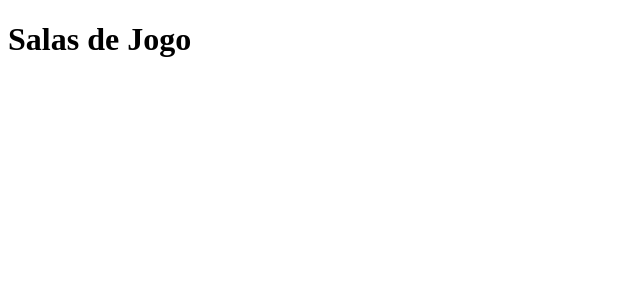
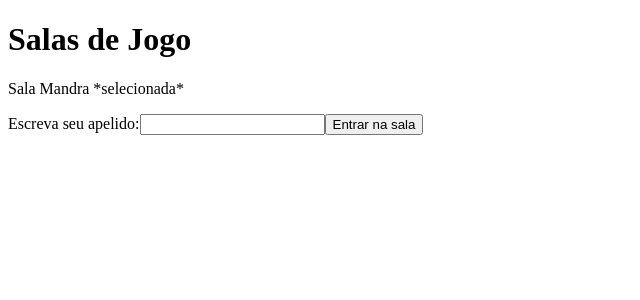
Before and after one commit to mustache1up/balela, a Vue app: page /room in a window 1280 px wide. Shown: the top 300 px of the page, without its empty margins (0-640 px from the left). Built offline with nearby package versions, Linux system fonts and the light colour scheme; no server answers.

Commit message:
implement rooms page

```diff
--- a/src/components/GamePage.vue
+++ b/src/components/GamePage.vue
@@ -11,7 +11,6 @@
       <button @click="submitDefinicao">Enviar definição</button>
     </div>
 
-    <!-- Mostrar a contagem regressiva -->
     <div>
       <p>Tempo restante: {{ timeLeft }} segundos</p>
     </div>
@@ -20,9 +19,11 @@
 
 <script>
 import { ref, computed, onMounted, watch } from "vue";
-import { ref as databaseRef, set } from "firebase/database";
-import db from "../firebaseConfig"; // Importe a instância do Firebase configurada
-import router from "../router"; // Importe o router conforme mencionado anteriormente
+import { ref as dbRef, set, getDatabase } from "firebase/database";
+import { getAuth, onAuthStateChanged } from "firebase/auth";
+import firebaseApp from "../firebaseConfig";
+import router from "../router";
+const db = getDatabase(firebaseApp);
 
 export default {
   props: {
@@ -32,10 +33,21 @@ export default {
     currentPlayer: String,
   },
   setup(props) {
+    const idJogadorEuProprio = ref("NONE"); // getAuth().currentUser.uid;
+
+    onAuthStateChanged(getAuth(), (user) => {
+      if (user) {
+        idJogadorEuProprio.value = user.uid;
+        console.log("USER " + user.uid + " SIGNED");
+      } else {
+        console.log("USER NOT SIGNED");
+      }
+    });
+
     const definicaoDoJogador = ref("");
     const timeLimit = 30; // Tempo limite em segundos
     const timeLeft = ref(timeLimit);
-    let timer = null; // Declaração da variável timer
+    let timer = null;
 
     const isMediador = computed(() => {
       props.mediatorName === props.currentPlayer;
@@ -44,9 +56,9 @@ export default {
 
     function submitDefinicao() {
       // Enviar a definição do jogador para o Firebase
-      const definicaoRef = databaseRef(
+      const definicaoRef = dbRef(
         db,
-        "salas/" + 0 + "/jogadores/" + 0 + "/definicao"
+        "salas/" + 0 + "/jogadores/" + idJogadorEuProprio.value + "/definicao"
       );
       set(definicaoRef, definicaoDoJogador.value);
     }
@@ -84,6 +96,7 @@ export default {
       submitDefinicao,
       isMediador,
       timeLeft,
+      idJogadorEuProprio,
     };
   },
 };
--- a/src/components/RoomPage.vue
+++ b/src/components/RoomPage.vue
@@ -1,15 +1,46 @@
-<!-- RoomPage.vue -->
 <template>
   <div>
     <h1>Salas de Jogo</h1>
-    <!-- Lista de salas disponíveis e botões para criar e entrar em salas -->
+    <p>Sala Mandra *selecionada*</p>
+    <div>
+      <label for="apelido">Escreva seu apelido:</label>
+      <input type="text" id="apelido" v-model="apelido" />
+      <button @click="entrarNaSala">Entrar na sala</button>
+    </div>
   </div>
 </template>
 
-<script>
-export default {
-  // Adicione a lógica do componente aqui, se necessário
-};
+<script setup>
+import { ref } from "vue";
+import { ref as dbRef, update, getDatabase } from "firebase/database";
+import firebaseApp from "../firebaseConfig";
+import { getAuth, onAuthStateChanged } from "firebase/auth";
+import router from "../router";
+
+const db = getDatabase(firebaseApp);
+const idSala = 0;
+
+const idJogadorEuProprio = ref("NONE");
+
+onAuthStateChanged(getAuth(), (user) => {
+  if (user) {
+    idJogadorEuProprio.value = user.uid;
+    console.log("USER " + user.uid + " SIGNED");
+  } else {
+    console.log("USER NOT SIGNED");
+  }
+});
+
+const apelido = ref("");
+
+function entrarNaSala() {
+  const jogadorRef = dbRef(
+    db,
+    "salas/" + idSala + "/jogadores/" + idJogadorEuProprio.value
+  );
+  update(jogadorRef, { apelido: apelido.value });
+  router.push("/game");
+}
 </script>
 
 <style>
--- a/src/components/VotingPage.vue
+++ b/src/components/VotingPage.vue
@@ -27,17 +27,17 @@
 
 <script>
 import { ref, computed } from "vue";
-import { ref as dbRef, set, onValue } from "firebase/database";
+import { ref as dbRef, set, onValue, getDatabase } from "firebase/database";
 import firebaseApp from "../firebaseConfig";
-import { getDatabase } from "firebase/database";
 import { getAuth, onAuthStateChanged } from "firebase/auth";
+
 const db = getDatabase(firebaseApp);
 
 export default {
   props: {},
   setup() {
     const idSala = 0;
-    const idJogadorEuProprio = ref("NONE"); // getAuth().currentUser.uid;
+    const idJogadorEuProprio = ref("NONE");
     const sala = ref({ mediador: -1, jogadores: [], palavra: "NENHUMA" });
 
     onAuthStateChanged(getAuth(), (user) => {
```
